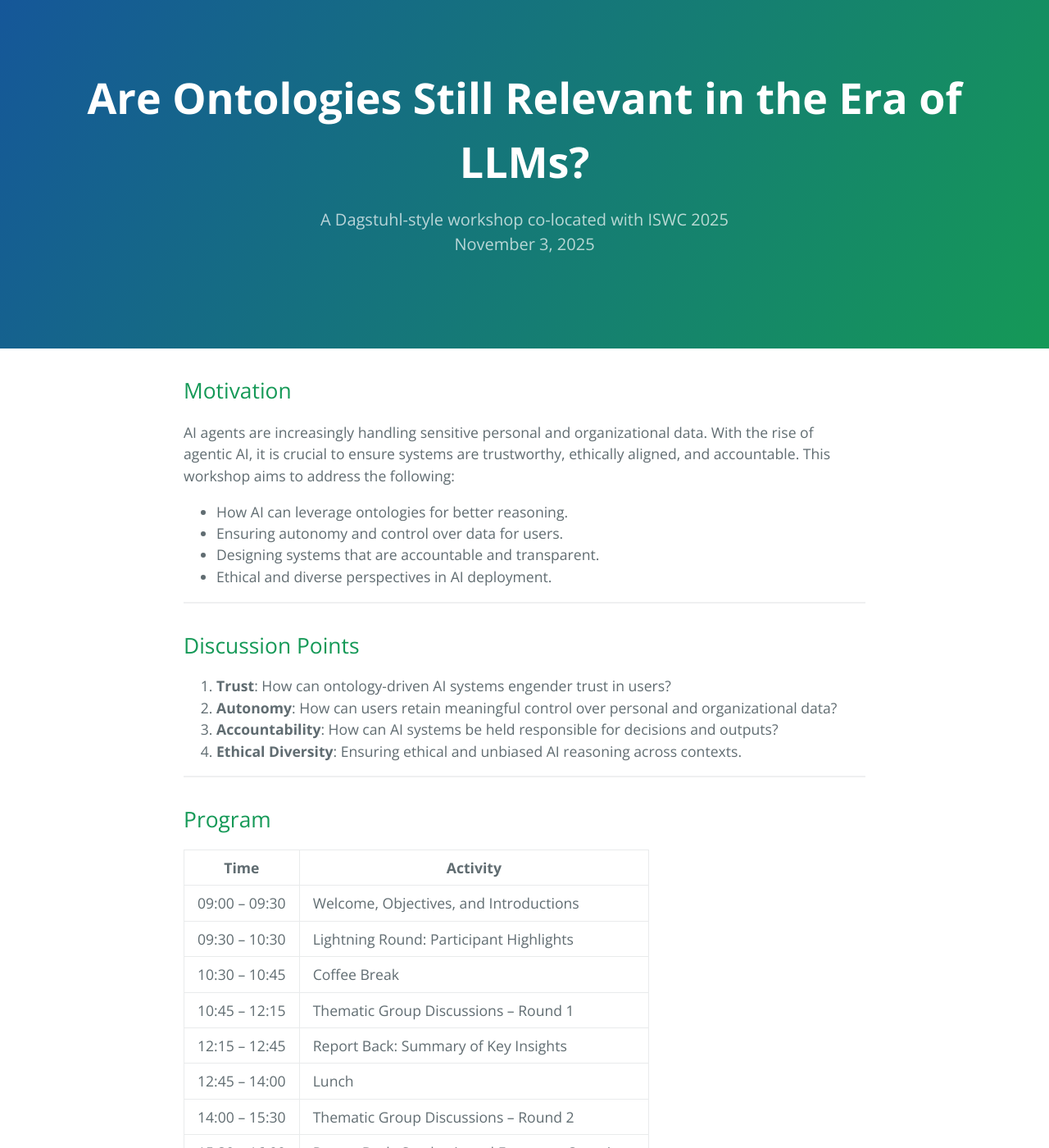
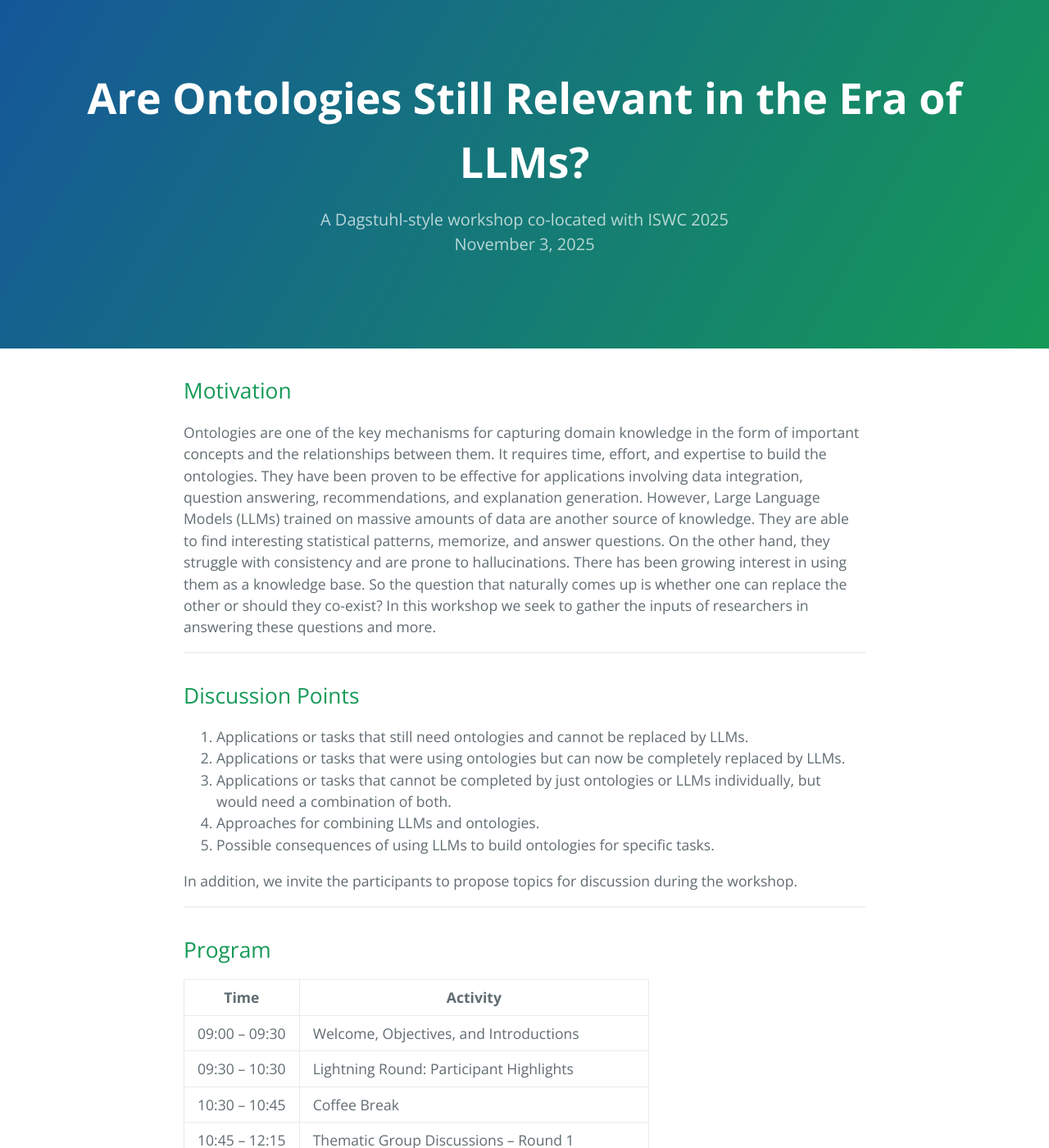
Before and after one commit to ontology-llm/ontology-llm.github.io, a Jekyll site: the page built from index.md, in a window 1280 px wide and 1400 px high. Shown: the whole window at 82% size. Built offline with Jekyll 4.4.1, drawn with Linux system fonts in a browser that asks for light colours.

Commit message:
content updated

```diff
--- a/index.md
+++ b/index.md
@@ -6,21 +6,19 @@ description: A Dagstuhl-style workshop co-located with ISWC 2025 <br> November 3
 
 ## Motivation
 
-AI agents are increasingly handling sensitive personal and organizational data. With the rise of agentic AI, it is crucial to ensure systems are trustworthy, ethically aligned, and accountable. This workshop aims to address the following:
-
-- How AI can leverage ontologies for better reasoning.
-- Ensuring autonomy and control over data for users.
-- Designing systems that are accountable and transparent.
-- Ethical and diverse perspectives in AI deployment.
+Ontologies are one of the key mechanisms for capturing domain knowledge in the form of important concepts and the relationships between them. It requires time, effort, and expertise to build the ontologies. They have been proven to be effective for applications involving data integration, question answering, recommendations, and explanation generation. However, Large Language Models (LLMs) trained on massive amounts of data are another source of knowledge. They are able to find interesting statistical patterns, memorize, and answer questions. On the other hand, they struggle with consistency and are prone to hallucinations. There has been growing interest in using them as a knowledge base. So the question that naturally comes up is whether one can replace the other or should they co-exist? In this workshop we seek to gather the inputs of researchers in answering these questions and more.
 
 ---
 
 ## Discussion Points
 
-1. **Trust**: How can ontology-driven AI systems engender trust in users?
-2. **Autonomy**: How can users retain meaningful control over personal and organizational data?
-3. **Accountability**: How can AI systems be held responsible for decisions and outputs?
-4. **Ethical Diversity**: Ensuring ethical and unbiased AI reasoning across contexts.
+1. Applications or tasks that still need ontologies and cannot be replaced by LLMs.
+2. Applications or tasks that were using ontologies but can now be completely replaced by LLMs.
+3. Applications or tasks that cannot be completed by just ontologies or LLMs individually, but would need a combination of both.
+4. Approaches for combining LLMs and ontologies.
+5. Possible consequences of using LLMs to build ontologies for specific tasks.
+
+In addition, we invite the participants to propose topics for discussion during the workshop.
 
 ---
 
```
